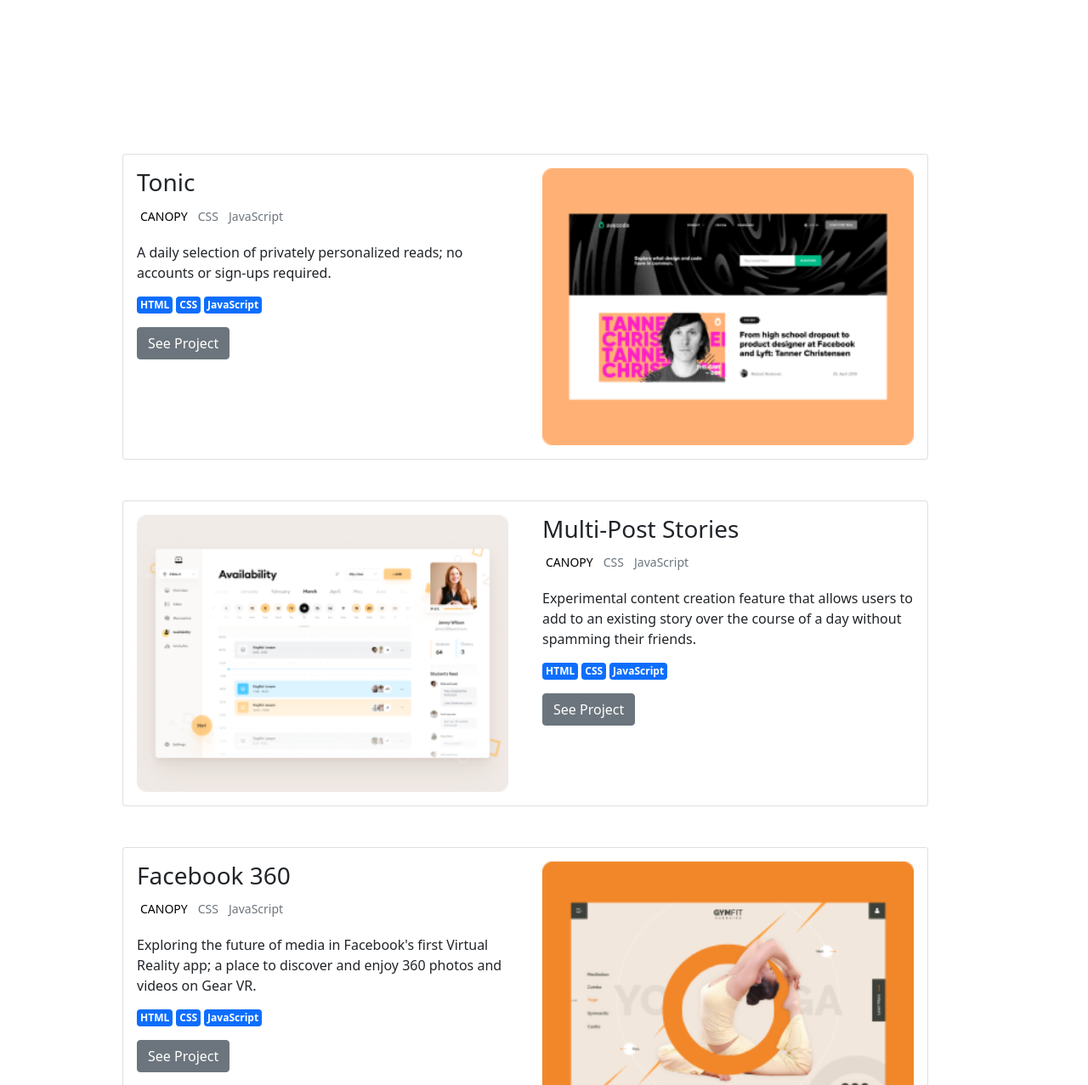
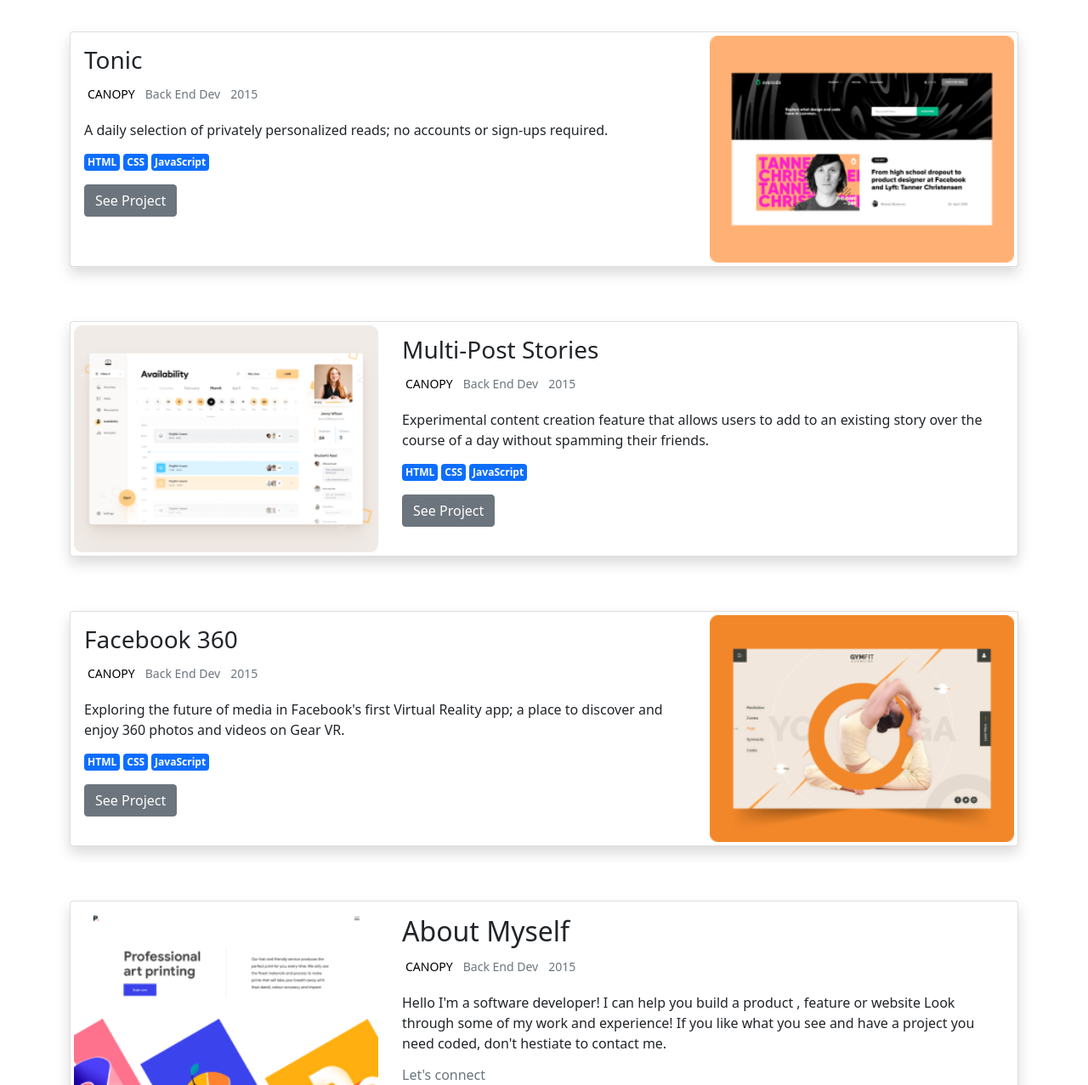
Before and after one commit to Sboursen/My-Portfolio-Bootstrap, a website: page index.html in a window 1280 px wide. Shown: the part 763-2040 px from the top of the page at 85% size. Drawn offline with nearby package versions, Linux system fonts and the light colour scheme.

Commit message:
Merge both works

```diff
--- a/index.html
+++ b/index.html
@@ -1,9 +1,11 @@
 <!DOCTYPE html>
 <html lang="en">
+
 <head>
   <meta charset="UTF-8" />
   <meta http-equiv="X-UA-Compatible" content="IE=edge" />
-    <meta name="viewport" content="width=device-width, initial-scale=1.0" />
+  <meta name="viewport"
+    content="width=device-width, initial-scale=1.0" />
 
   <!-- Vanilla CSS (Optional) -->
   <link rel="stylesheet" href="style.css" />
@@ -12,15 +14,12 @@
     href="https://cdn.jsdelivr.net/npm/bootstrap@5.1.3/dist/css/bootstrap.min.css"
     rel="stylesheet"
     integrity="sha384-1BmE4kWBq78iYhFldvKuhfTAU6auU8tT94WrHftjDbrCEXSU1oBoqyl2QvZ6jIW3"
-      crossorigin="anonymous"
-    />
+    crossorigin="anonymous" />
   <!-- Bootstrap icons -->
-    <link
-      rel="stylesheet"
+  <link rel="stylesheet"
     href="https://pro.fontawesome.com/releases/v5.10.0/css/all.css"
     integrity="sha384-AYmEC3Yw5cVb3ZcuHtOA93w35dYTsvhLPVnYs9eStHfGJvOvKxVfELGroGkvsg+p"
-      crossorigin="anonymous"
-    />
+    crossorigin="anonymous" />
 
   <title>My portfolio | Bootstrap</title>
 </head>
@@ -29,38 +28,33 @@
   <!-- Navbar -->
   <nav
     class="navbar navbar-expand-lg navbar-light bg-light fixed-top"
-      id="navbar"
-    >
+    id="navbar">
     <div class="container">
-        <a class="navbar-brand text-primary" href="#">My Logo</a>
-        <button
-          class="navbar-toggler"
-          type="button"
+      <a class="navbar-brand text-primary" href="#">My
+        Logo</a>
+      <button class="navbar-toggler" type="button"
         data-bs-toggle="collapse"
         data-bs-target="#navbarSupportedContent"
         aria-controls="navbarSupportedContent"
         aria-expanded="false"
-          aria-label="Toggle navigation"
-        >
+        aria-label="Toggle navigation">
         <span class="navbar-toggler-icon"></span>
       </button>
-        <div class="collapse navbar-collapse" id="navbarSupportedContent">
+      <div class="collapse navbar-collapse"
+        id="navbarSupportedContent">
         <ul class="navbar-nav nav-pills ms-auto">
           <li class="nav-item">
-              <a
-                class="nav-link active text-primary"
+            <a class="nav-link active text-primary"
               aria-current="page"
-                href="#portfolio"
-                >Portfolio</a
-              >
+              href="#portfolio">Portfolio</a>
           </li>
           <li class="nav-item">
-              <a class="nav-link active text-primary" href="#about">About</a>
+            <a class="nav-link active text-primary"
+              href="#about">About</a>
           </li>
           <li class="nav-item">
-              <a class="nav-link active text-primary" href="#contact"
-                >Contact</a
-              >
+            <a class="nav-link active text-primary"
+              href="#contact">Contact</a>
           </li>
         </ul>
       </div>
@@ -68,19 +62,24 @@
   </nav>
   <!-- Headline section -->
   <section
-      class="d-flex flex-column justify-content-center headline-section min-vh-100"
-    >
-      <div class="container d-flex flex-column ml-5 p-5 gap-3">
-        <h1 class="h1 font-weight-bold">I’m Alexandra Glad to see you!</h1>
+    class="d-flex flex-column justify-content-center headline-section min-vh-100">
+    <div
+      class="container d-flex flex-column ml-5 p-5 gap-3">
+      <h1 class="h1 font-weight-bold">I’m Alexandra Glad to
+        see you!</h1>
       <p class="h6 w-75">
-          I’m a software developer! I can help you build a product , feature or
-          website Look through some of my work and experience! If you like what
-          you see and have a project you need coded, don’t hesitate to contact
+        I’m a software developer! I can help you build a
+        product , feature or
+        website Look through some of my work and experience!
+        If you like what
+        you see and have a project you need coded, don’t
+        hesitate to contact
         me.
       </p>
       <p class="text-secondary h6">Let's connect</p>
       <div class="d-flex justify-content-start">
-          <ul class="d-flex justify-content-between gap-3 list-unstyled">
+        <ul
+          class="d-flex justify-content-between gap-3 list-unstyled">
           <li>
             <a href="#" class="">
               <i class="fab fa-twitter h2"></i>
@@ -112,198 +111,183 @@
   </section>
 
   <!-- ScrollSpy -->
-    <main
-      data-bs-spy="scroll"
-      data-bs-target="#navbar"
-      data-bs-offset="0"
-      class="scrollspy-example"
-      tabindex="0"
-    >
-      <section class="container p-5 m-5 rounded">
-        <div class="card m-5 rounded-lg">
-          <div class="row g-2 d-flex flex-column flex-md-row-reverse">
-            <div class="col-md-4 w-50">
-              <img
-                src="./assets/project-image1.png"
-                class="img-fluid rounded-start w-100 p-3"
-                alt="project one"
-              />
+  <main data-bs-spy="scroll" data-bs-target="#navbar"
+    data-bs-offset="0" class="scrollspy-example"
+    tabindex="0">
+    <section
+      class="container d-flex flex-column justify-content-center gap-5 rounded">
+      <div
+        class="shadow card d-flex justify-content-center mb-3">
+        <div
+          class="row g-2 d-flex flex-column flex-md-row-reverse rounded-3">
+          <div class="col-md-4 w-md-50">
+            <img src="./assets/project-image1.png"
+              class="img-fluid rounded-start w-100 p-5 p-md-1"
+              alt="project one" />
           </div>
-            <div class="col-md-8 w-50">
+          <div class="col-md-8 w-md-50">
             <div class="card-body">
               <h3 class="card-title">Tonic</h3>
 
               <ul
-                  class="d-flex flex-wrap gap-1 justify-content-start list-unstyled"
-                >
+                class="d-flex flex-wrap gap-1 justify-content-start list-unstyled">
                 <li class="p-1 text-black small">CANOPY</li>
-                  <li class="marks p-1 text-muted small">CSS</li>
-                  <li class="marks p-1 text-muted small">JavaScript</li>
+                <li class="marks p-1 text-muted small">Back
+                  End Dev
+                </li>
+                <li class="marks p-1 text-muted small">
+                  2015</li>
               </ul>
               <p class="card-text">
-                  A daily selection of privately personalized reads; no accounts
-                  or sign-ups required.
+                A daily selection of privately personalized
+                reads; no
+                accounts or sign-ups required.
               </p>
 
-                <ul class="d-flex flex-wrap gap-1 justify-content-start p-0">
+              <ul
+                class="d-flex flex-wrap gap-1 justify-content-start p-0">
                 <li class="badge p-1 bg-primary">HTML</li>
                 <li class="badge p-1 bg-primary">CSS</li>
-                  <li class="badge p-1 bg-primary">JavaScript</li>
+                <li class="badge p-1 bg-primary">JavaScript
+                </li>
               </ul>
 
-                <button type="button" class="btn btn-secondary">
+              <button type="button"
+                class="btn btn-secondary">
                 See Project
               </button>
             </div>
           </div>
         </div>
       </div>
-        <div class="card m-5">
-          <div class="row g-2 d-flex flex-row">
-            <div class="col-md-4 w-50">
-              <img
-                src="./assets/project-image2.png"
-                class="img-fluid rounded-start w-100 p-3"
-                alt="project two"
-              />
       </div>
-            <div class="col-md-8 w-50">
+      <div class="shadow card justify-content-center mb-3">
+        <div class="row g-2 d-flex flex-column flex-md-row">
+          <div class="col-md-4 w-md-50">
+            <img src="./assets/project-image2.png"
+              class="img-fluid rounded-start w-100 p-5 p-md-1"
+              alt="project two" />
+          </div>
+          <div class="col-md-8 w-md-50">
             <div class="card-body">
               <h3 class="card-title">Multi-Post Stories</h3>
               <ul
-                  class="d-flex flex-wrap gap-1 justify-content-start list-unstyled"
-                >
+                class="d-flex flex-wrap gap-1 justify-content-start list-unstyled">
                 <li class="p-1 text-black small">CANOPY</li>
-                  <li class="marks p-1 text-muted small">CSS</li>
-                  <li class="marks p-1 text-muted small">JavaScript</li>
+                <li class="marks p-1 text-muted small">Back
+                  End Dev
+                </li>
+                <li class="marks p-1 text-muted small">
+                  2015
+                </li>
               </ul>
               <p class="card-text">
-                  Experimental content creation feature that allows users to add
-                  to an existing story over the course of a day without spamming
-                  their friends.
+                Experimental content creation feature that
+                allows users to
+                add to an existing story over the course of
+                a day without
+                spamming their friends.
               </p>
 
-                <ul class="d-flex flex-wrap gap-1 justify-content-start p-0">
+              <ul
+                class="d-flex flex-wrap gap-1 justify-content-start p-0">
                 <li class="badge p-1 bg-primary">HTML</li>
                 <li class="badge p-1 bg-primary">CSS</li>
-                  <li class="badge p-1 bg-primary">JavaScript</li>
+                <li class="badge p-1 bg-primary">JavaScript
+                </li>
               </ul>
 
-                <button type="button" class="btn btn-secondary">
+              <button type="button"
+                class="btn btn-secondary">
                 See Project
               </button>
             </div>
           </div>
         </div>
       </div>
-        <div class="card m-5">
-          <div class="row g-2 d-flex flex-row-reverse">
-            <div class="col-md-4 w-50">
-              <img
-                src="./assets/project-image3.png"
-                class="img-fluid rounded-start w-100 p-3"
-                alt="project three"
-              />
       </div>
-            <div class="col-md-8 w-50">
+      <div class="shadow card justify-content-center mb-3">
+        <div
+          class="row g-2 d-flex flex-column flex-md-row-reverse">
+          <div class="col-md-4 w-md-50">
+            <img src="./assets/project-image3.png"
+              class="img-fluid rounded-start w-100 p-5 p-md-1"
+              alt="project three" />
+          </div>
+          <div class="col-md-8 w-md-50">
             <div class="card-body">
               <h3 class="card-title">Facebook 360</h3>
 
               <ul
-                  class="d-flex flex-wrap gap-1 justify-content-start list-unstyled"
-                >
+                class="d-flex flex-wrap gap-1 justify-content-start list-unstyled">
                 <li class="p-1 text-black small">CANOPY</li>
-                  <li class="marks p-1 text-muted small">CSS</li>
-                  <li class="marks p-1 text-muted small">JavaScript</li>
+                <li class="marks p-1 text-muted small">Back
+                  End Dev
+                </li>
+                <li class="marks p-1 text-muted small">
+                  2015
+                </li>
               </ul>
               <p class="card-text">
-                  Exploring the future of media in Facebook's first Virtual
-                  Reality app; a place to discover and enjoy 360 photos and
+                Exploring the future of media in Facebook's
+                first Virtual
+                Reality app; a place to discover and enjoy
+                360 photos and
                 videos on Gear VR.
               </p>
 
-                <ul class="d-flex flex-wrap gap-1 justify-content-start p-0">
+              <ul
+                class="d-flex flex-wrap gap-1 justify-content-start p-0">
                 <li class="badge p-1 bg-primary">HTML</li>
                 <li class="badge p-1 bg-primary">CSS</li>
-                  <li class="badge p-1 bg-primary">JavaScript</li>
+                <li class="badge p-1 bg-primary">JavaScript
+                </li>
               </ul>
 
-                <button type="button" class="btn btn-secondary">
+              <button type="button"
+                class="btn btn-secondary">
                 See Project
               </button>
             </div>
           </div>
         </div>
       </div>
-        <div class="card m-5">
-          <div class="row g-2 d-flex flex-row">
-            <div class="col-md-4 w-50">
-              <img
-                src="./assets/project-image4.png"
-                class="img-fluid rounded-start w-100 p-3"
-                alt="project four"
-              />
       </div>
-            <div class="col-md-8 w-50">
-              <div class="card-body">
-                <h3 class="card-title">Uber Navigation</h3>
-
-                <ul
-                  class="d-flex flex-wrap gap-1 justify-content-start list-unstyled"
-                >
-                  <li class="p-1 text-black small">CANOPY</li>
-                  <li class="marks p-1 text-muted small">CSS</li>
-                  <li class="marks p-1 text-muted small">JavaScript</li>
-                </ul>
-                <p class="card-text">
-                  A smart assistant to make driving more safe, efficient, and
-                  fun by unlocking your most expensive computer: your car.
-                </p>
-
-                <ul class="d-flex flex-wrap gap-1 justify-content-start p-0">
-                  <li class="badge p-1 bg-primary">HTML</li>
-                  <li class="badge p-1 bg-primary">CSS</li>
-                  <li class="badge p-1 bg-primary">JavaScript</li>
-                </ul>
-
-                <button type="button" class="btn btn-secondary">
-                  See Project
-                </button>
+      <div class="shadow card justify-content-center mb-3">
+        <div class="row g-2 d-flex flex-column flex-md-row">
+          <div class="col-md-4 w-md-50">
+            <img src="./assets/project-image4.png"
+              class="img-fluid rounded-start w-100 p-5 p-md-1"
+              alt="project four" />
           </div>
-            </div>
-          </div>
-        </div>
-      </section>
-
-      <div id="about" class="container card p-5 m-5 rounded rounded-lg">
-        <div class="row g-2 d-flex flex-column flex-md-row-reverse">
-          <div class="col-md-4 w-50 d-flex flex-column gap-5 p-3">
-            <p class="text-primary h4">Languages</p>
-
-            <ul class="d-flex justify-content-start list-unstyled gap-5">
-              <li><i class="fab fa-js h1"></i></li>
-              <li><i class="fab fa-html5 h1"></i></li>
-              <li><i class="fab fa-css3-alt h1"></i></li>
-            </ul>
-
-            <p class="text-primary h4">Frameworks</p>
-
-            <p class="text-primary h4">Skills</p>
-          </div>
-          <div class="col-md-8 w-50">
+          <div class="col-md-8 w-md-50">
             <div class="card-body">
               <h2 class="card-title">About Myself</h2>
 
+              <ul
+                class="d-flex flex-wrap gap-1 justify-content-start list-unstyled">
+                <li class="p-1 text-black small">CANOPY</li>
+                <li class="marks p-1 text-muted small">Back
+                  End Dev
+                </li>
+                <li class="marks p-1 text-muted small">
+                  2015
+                </li>
+              </ul>
               <p class="card-text">
-                Hello I'm a software developer! I can help you build a product ,
-                feature or website Look through some of my work and experience!
-                If you like what you see and have a project you need coded,
+                Hello I'm a software developer! I can help
+                you build a product ,
+                feature or website Look through some of my
+                work and experience!
+                If you like what you see and have a project
+                you need coded,
                 don't hestiate to contact me.
               </p>
 
               <p class="text-secondary h6">Let's connect</p>
               <div class="d-flex justify-content-start">
-                <ul class="d-flex justify-content-between gap-3 list-unstyled">
+                <ul
+                  class="d-flex justify-content-between gap-3 list-unstyled">
                   <li>
                     <a href="#" class="">
                       <i class="fab fa-twitter h2"></i>
@@ -332,7 +316,8 @@
                 </ul>
               </div>
 
-              <button type="button" class="btn btn-secondary">
+              <button type="button"
+                class="btn btn-secondary">
                 Get My Resume
               </button>
             </div>
@@ -345,7 +330,7 @@
   <script
     src="https://cdn.jsdelivr.net/npm/bootstrap@5.1.3/dist/js/bootstrap.bundle.min.js"
     integrity="sha384-ka7Sk0Gln4gmtz2MlQnikT1wXgYsOg+OMhuP+IlRH9sENBO0LRn5q+8nbTov4+1p"
-      crossorigin="anonymous"
-    ></script>
+    crossorigin="anonymous"></script>
 </body>
+
 </html>
```
Lines whose indentation alone changed are shown as unchanged.
